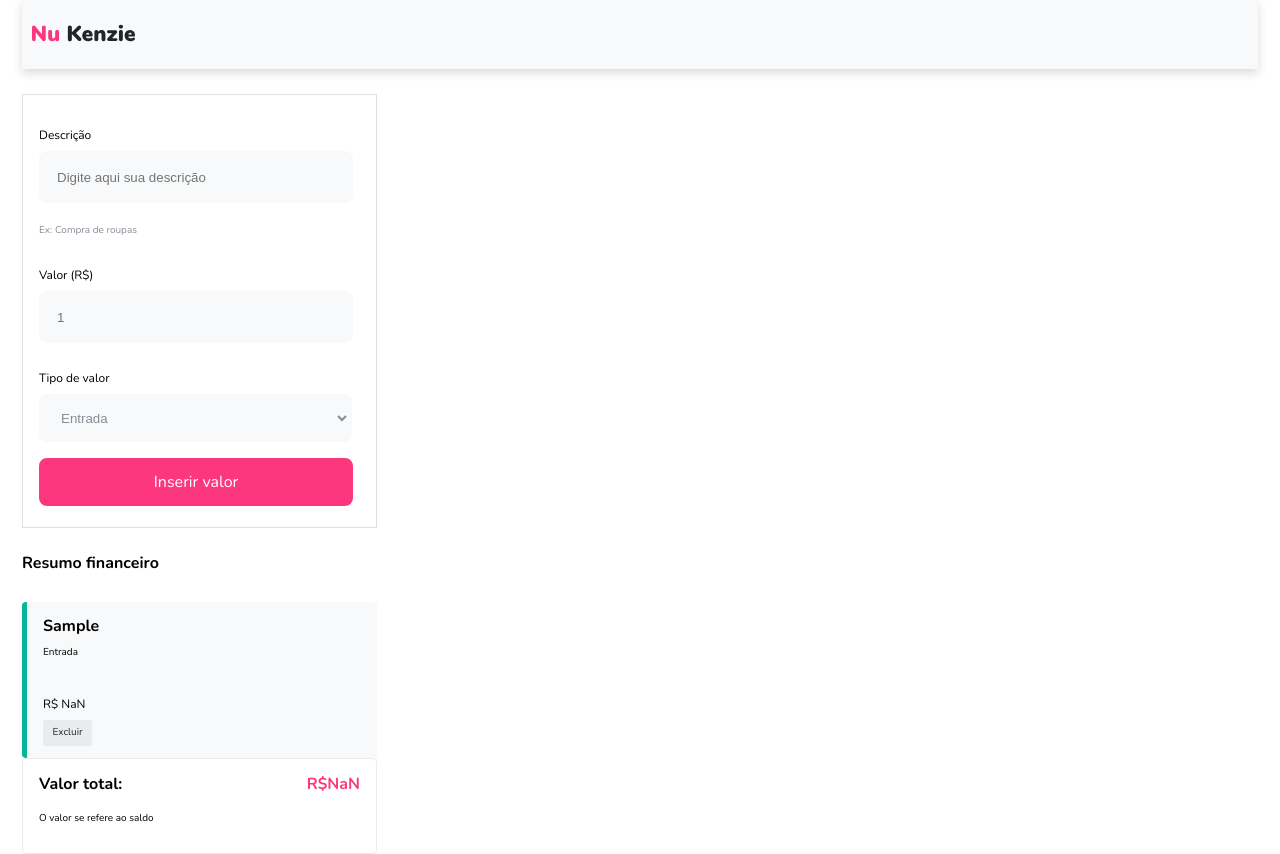
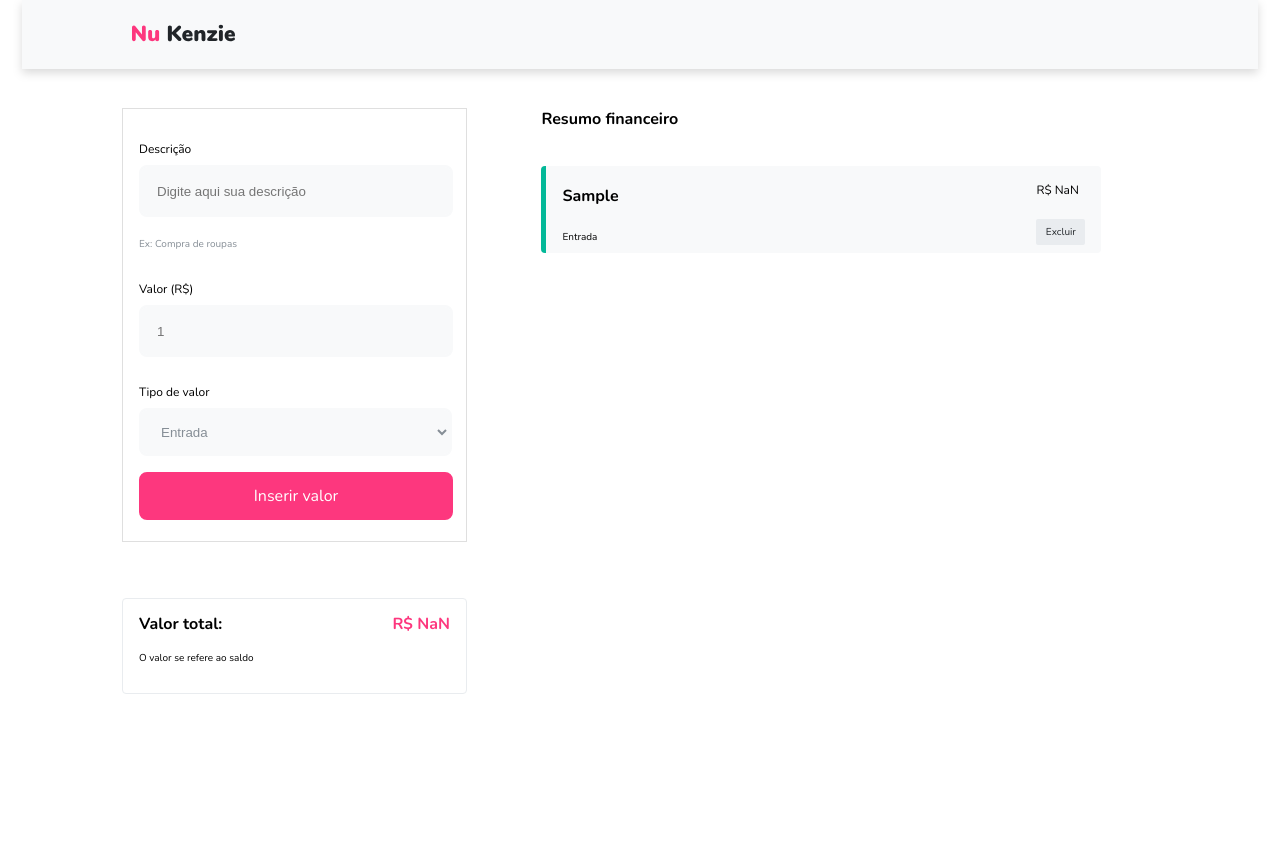
Before and after one commit to Kenzie-Academy-Brasil-Developers/entrega_nu_kenzie_mabatista-pixel, a React (Vite) app: page / in a window 1280 px wide. Both pictures are taken after typing "Sample", "Sample" into the empty fields and a click on the button "Inserir valor". After the commit the page ends 800 px from the top, so only its background shows below. Built offline with nearby package versions, Linux system fonts and the light colour scheme.

Commit message:
Entrega - Nu Kenzie

```diff
--- a/src/components/FinanceCard/index.jsx
+++ b/src/components/FinanceCard/index.jsx
@@ -2,19 +2,14 @@ import styles from "./style.module.scss"
 
 export const FinanceCard = ({ title, value, type, id, removeNote }) => {
 
-    // const formatedValue = value.toLocaleString('pt-BR', {
-    //     style: 'currency',
-    //     currency: 'BRL'
-    // });
-
     return (
         <div className={styles.infoBox}>
-            <div>
+            <div className={styles.titleBox}>
                 <h3 className="title3">{title}</h3>
                 <p className="body"><small>{type}</small></p>
             </div>
-            <div>
-                <p className="body">R$ {value}</p>
+            <div className={styles.valueBox}>
+                <p className="body">{value.toLocaleString("pt-BR", {style:"currency", currency:"BRL"})}</p>
                 <button onClick={() => removeNote(id)} className="btn remove">Excluir</button>
             </div>
         </div>
--- a/src/components/FinanceCard/style.module.scss
+++ b/src/components/FinanceCard/style.module.scss
@@ -5,11 +5,36 @@
     justify-content: space-evenly;
     border-radius: 4px;
     background-color: var(--color-grey-1);
-    width: 22.1875rem;
-    height: 9.75rem;
+    width: 21.5625rem;
+    height: 8.5rem;
     gap: 1rem;
     border-left: 5px solid #03B898;
     line-height: 1.5625rem;
     padding: 0px 16px;
     margin-top: 20px;
 }
+
+@media (min-width:1024px) {
+
+    .infoBox {
+        display: flex;
+        flex-direction: row;
+        justify-content: space-between;
+        align-items: center;
+        width: 35rem;
+        height: 5.4375rem;
+        line-height: 40px;
+
+        .titleBox {
+            width: 337px;
+            height: 68px;
+
+            h3 {
+                margin: 0;
+            }
+        }
+
+
+    }
+
+}
--- a/src/components/FinanceForm/index.jsx
+++ b/src/components/FinanceForm/index.jsx
@@ -10,8 +10,8 @@ export const FinanceForm = ({addNote}) => {
     const [type, setType] = useState("Entrada")
 
     const selectOptions = [
-        { label: "Entrada", value: "entrada" },
-        { label: "Despesa", value: "despesa" }
+        { label: "Entrada", value: "Entrada" },
+        { label: "Despesa", value: "Despesa" }
     ]
 
 
--- a/src/components/FinanceForm/style.module.scss
+++ b/src/components/FinanceForm/style.module.scss
@@ -2,7 +2,7 @@
     display: flex;
     flex-direction: column;
     justify-content: space-around;
-    width: 355px;
+    width: 345px;
     height: 434px;
     line-height: 35px;
     margin-top: 25px;
@@ -25,3 +25,12 @@
         height: 48px;
     }
 }
+
+
+@media(min-width:1024px) {
+    .formBox, .form {
+        margin-top: 39px;
+        margin-left: 100px;
+    }
+
+}
--- a/src/components/FinanceList/style.module.scss
+++ b/src/components/FinanceList/style.module.scss
@@ -1,6 +1,31 @@
 .cardList {
-    display: flex;
-    flex-direction: column;
-    gap: 0.5rem;
-    margin-top: 1.5rem;
+
+    @media (min-width:1024px) {
+
+        &{
+            margin-top: 39px;
+        }
+
+        h3 {
+            margin-left: 3.5rem;
+        }
+
+    }
+
+    ul {
+        display: grid;
+        grid-template-columns: 1fr;
+        margin-top: 1rem;
+        gap: 1.8rem;
+
+        @media (min-width: 1024px) {
+            width: 35rem;
+            height: 28.25rem;
+            margin-left: 3.5rem;
+            display: flex;
+            flex-direction: column;
+            gap: 0;
+        }
+    }
+
 }
--- a/src/components/Header/styles.module.scss
+++ b/src/components/Header/styles.module.scss
@@ -2,10 +2,9 @@
     display: flex;
     align-items: center;
     background-color: var(--color-grey-1);
-    width:100%;
+    width:21.5625rem;
     height: 4.3125rem;
     filter: drop-shadow(#00000025 0rem 4px 5px);
-    // padding-left: 16px;
     border: none;
 }
 
@@ -14,3 +13,10 @@
     height: 18px;
     padding-left: 10px;
 }
+
+@media (min-width:1024px) {
+    .headerBox {
+        width: 100%;
+        padding-left: 100px;
+    }
+}
--- a/src/components/Total/index.jsx
+++ b/src/components/Total/index.jsx
@@ -6,7 +6,7 @@ export const Total = ({ total }) => {
         <div className={styles.numberContainer}>
             <div className={styles.numberBox}>
                 <h3 className="title3">Valor total:</h3>
-                <p className="title3">R${total}</p>
+                <p className="title3">{total.toLocaleString("pt-BR", {style:"currency", currency:"BRL"})}</p>
             </div>
             <p className="body"><small>O valor se refere ao saldo</small></p>
         </div>
--- a/src/components/Total/style.module.scss
+++ b/src/components/Total/style.module.scss
@@ -1,12 +1,11 @@
 .numberContainer {
-    width: 355px;
+    width: 345px;
     height: 96px;
     border: 1px solid var(--color-grey-2);
     background-color: var(--color-white);
     border-radius: 4px;
     padding: 0px 1rem;
 }
-
 
 .numberBox {
     display: flex;
@@ -20,3 +19,10 @@
         color: var(--color-primary);
     }
 }
+
+@media(min-width:1024px) {
+    .numberContainer {
+        margin-left: 100px;
+        margin-bottom: 50px;
+    }
+}
--- a/src/pages/HomePage/index.jsx
+++ b/src/pages/HomePage/index.jsx
@@ -5,16 +5,21 @@ import { Total } from "../../components/Total"
 import styles from "./style.module.scss"
 
 export const HomePage = ({ listNotes, addNote, removeNote }) => {
-    const total = listNotes.length > 0 ? listNotes.reduce((acc, note) => acc + note.value, 0) : 0;
+
+    const total = listNotes.reduce((acc, note) =>
+    note.type === "Entrada" ?  acc + note.value : acc - note.value
+     , 0)
+
     return (
         <>
             <Header />
             <main className={styles.container}>
-                <FinanceForm addNote={addNote} />
-                <FinanceList listNotes={listNotes} removeNote={removeNote} />
+                <div className={styles.flexBox}>
+                    <FinanceForm addNote={addNote} />
+                    <FinanceList listNotes={listNotes} removeNote={removeNote} />
+                </div>
+                    {listNotes.length > 0 && <Total total={total} />}
             </main>
-            {/* <Total/> */}
-            {listNotes.length > 0 && <Total total={total} /> }
         </>
     )
 }
--- a/src/pages/HomePage/style.module.scss
+++ b/src/pages/HomePage/style.module.scss
@@ -1,3 +1,15 @@
 // .container {
 
 // }
+
+.flexBox {
+    display: flex;
+    flex-direction: column;
+    gap: 1.15rem;
+
+    @media (min-width: 1024px) {
+        flex-direction: row;
+
+    }
+
+}
```
